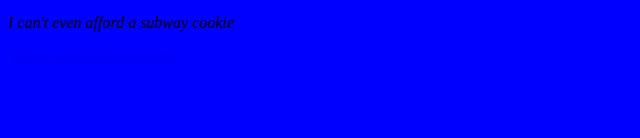
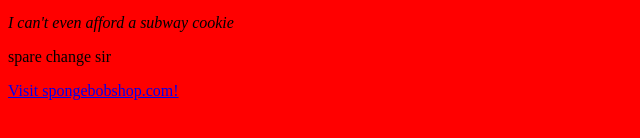
Before and after one commit to Atb7755/myFirstSite, a plain HTML site: page index.html in a window 1280 px wide. Shown: the part 420-558 px from the top of the page, without its empty margins (0-640 px from the left). Drawn offline with Linux system fonts and the light colour scheme.

Commit message:
Update index.html

```diff
--- a/index.html
+++ b/index.html
@@ -3,12 +3,13 @@
     <head>
       <title> Hello Gang</title>
     </head>
-<body style = "background-color:blue">
+<body style = "background-color:red">
   <h1>CountingMoney</h1>
   <br>
   <img src="https://seeklogo.com/images/M/mr-krabs-jaw-drop-logo-1C7E59BF58-seeklogo.com.png"/>
   <p> <b>I need my money</b> </p>
   <p> <i>I can't even afford a subway cookie </i> </p>
+<p>spare change sir</p>
 <a href="https://www.spongebobshop.com/">Visit spongebobshop.com!</a>
 </body>
   </html>
```
